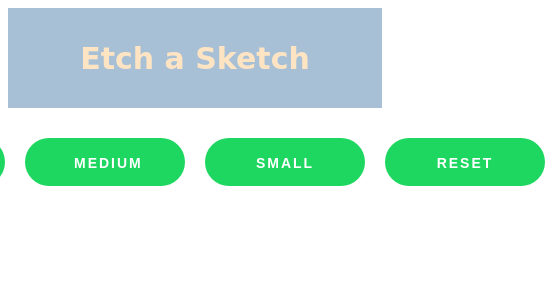
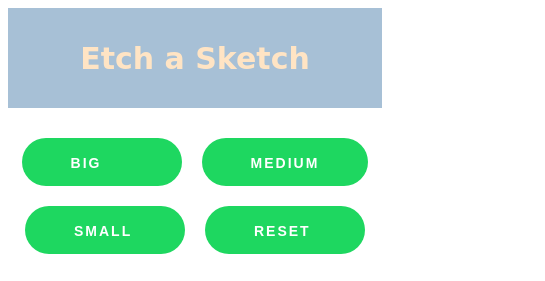
Before and after one commit to najju1997/etch-a-sketch, a plain HTML site: page index.html in a window 390 px wide. Shown: the whole page, 545 px wide, since content can reach past the window. Drawn offline with Linux system fonts and the light colour scheme.

Commit message:
Made Button Responsive

```diff
--- a/style.css
+++ b/style.css
@@ -15,11 +15,12 @@ header {
 .button-container {
   display: flex;
   justify-content: center;
+  flex-wrap: wrap;
   margin: 20px auto;
 }
 
 #myButton {
-  display: inline-block;
+  display: inline-flex;
   outline: none;
   cursor: pointer;
   font-size: 14px;
```
